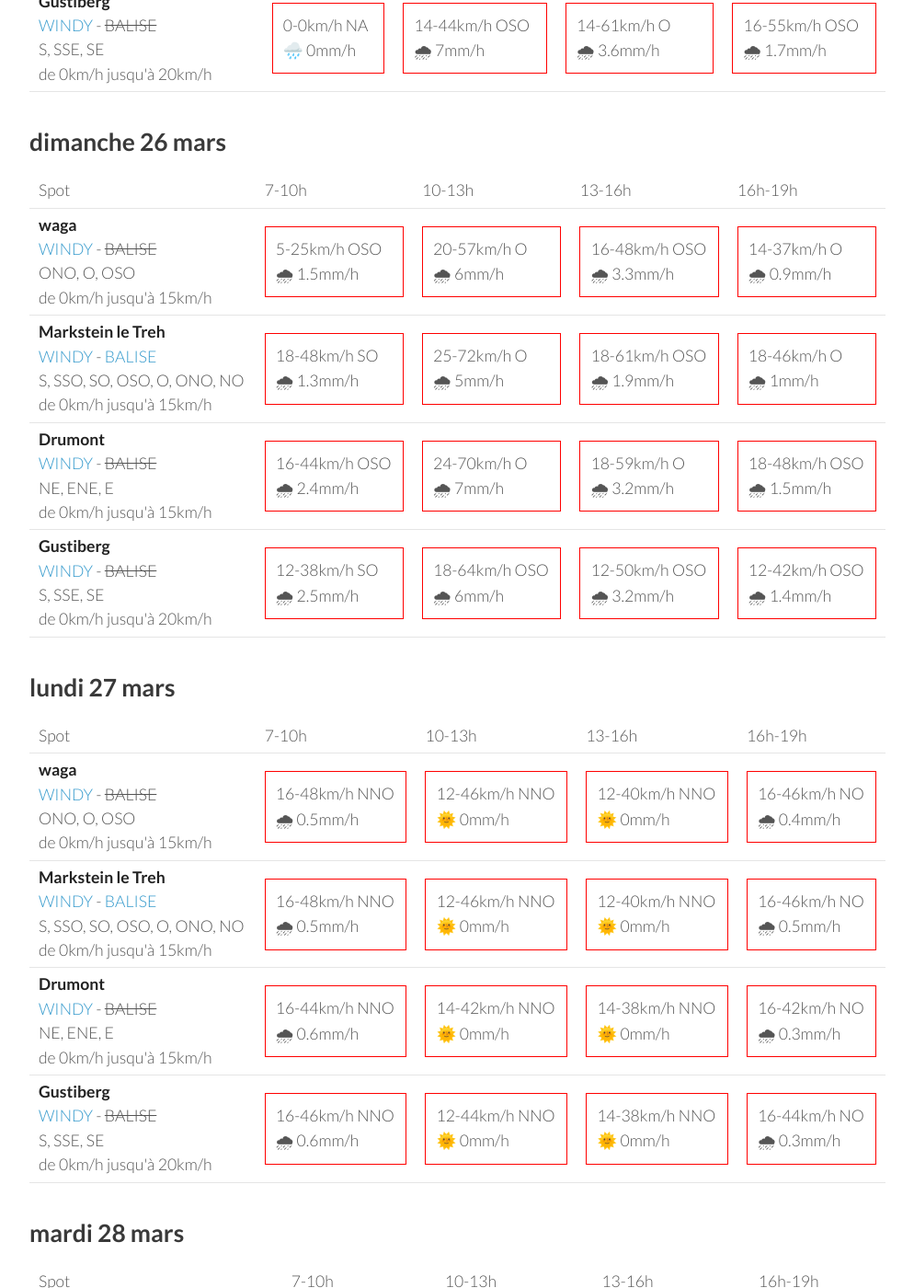
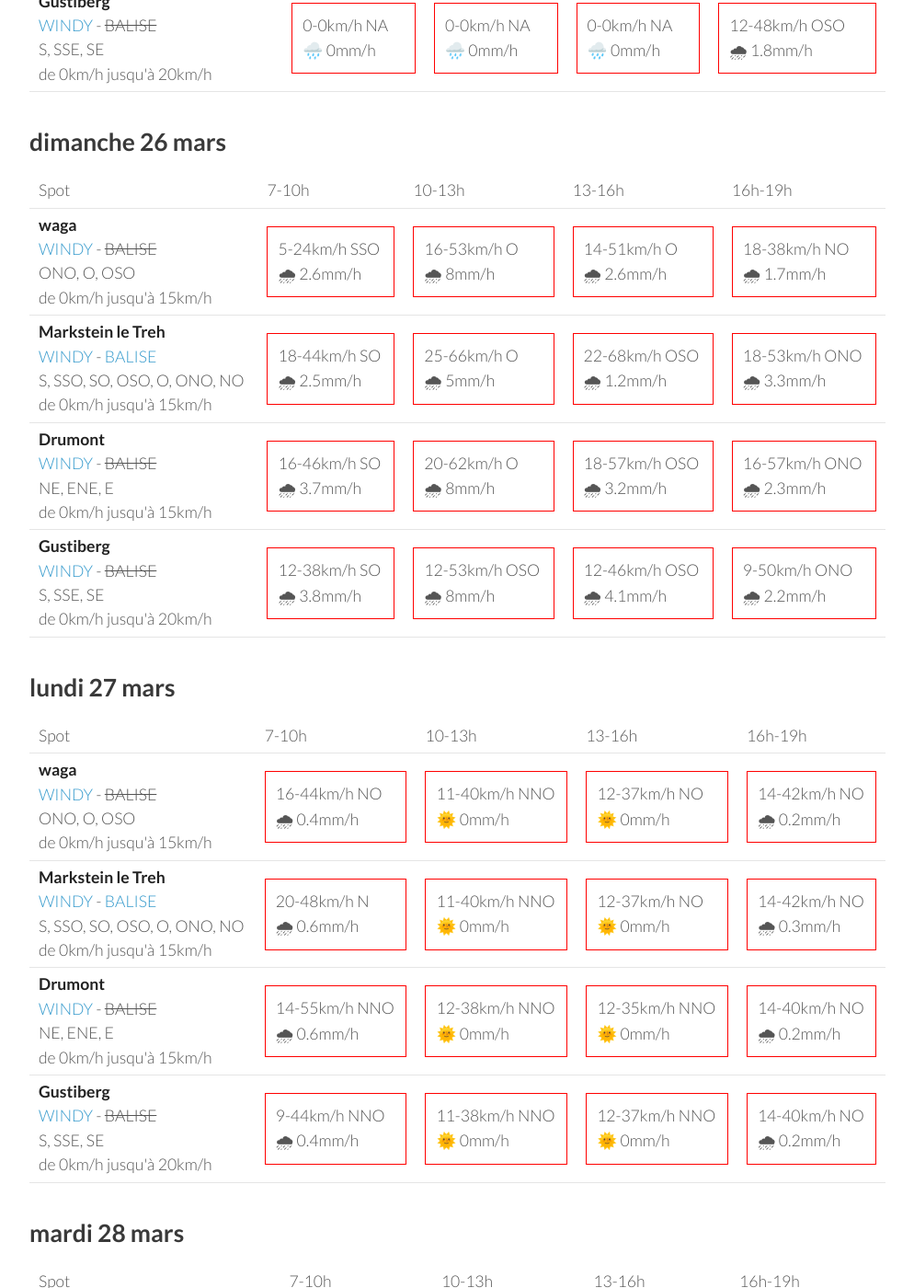
Before and after one commit to parapente-dans-le-nord/parapente-dans-le-nord.github.io, a Jekyll site: the page built from vosges.markdown, in a window 1280 px wide and 1400 px high, scrolled down 733 px. Shown: the whole window at 92% size, without its empty margins (26-1020 px from the left). Built offline with Jekyll 4.4.1, drawn with Linux system fonts in a browser that asks for light colours; some of the changed text lies outside the part shown.

Commit message:
update index.markdown

```diff
--- a/vosges.markdown
+++ b/vosges.markdown
@@ -25,36 +25,36 @@ page mise à jour le samedi 25 mars 13:16
         <td><strong>waga</strong><br><a href="https://windy.com/47.903/6.996?47.900,6.983,15">WINDY</a> - <span class="no-balise"> BALISE </span><br> <span class="vent-favorable">ONO, O, OSO</span><br><span class="force-vent">de 0km/h jusqu'à 15km/h</span> </td>
 
             <td><div class="not-flyable"><p>0-0km/h NA</p><p>🌧️ 0mm/h</p></div></td>
-            <td><div class="not-flyable"><p>14-35km/h OSO</p><p>🌧 4.2mm/h</p></div></td>
-            <td><div class="not-flyable"><p>18-55km/h ONO</p><p>🌧 2.1mm/h</p></div></td>
-            <td><div class="not-flyable"><p>16-46km/h O</p><p>🌧 0.9mm/h</p></div></td>
+            <td><div class="not-flyable"><p>0-0km/h NA</p><p>🌧️ 0mm/h</p></div></td>
+            <td><div class="not-flyable"><p>0-0km/h NA</p><p>🌧️ 0mm/h</p></div></td>
+            <td><div class="not-flyable"><p>14-50km/h O</p><p>🌧 1.1mm/h</p></div></td>
 
     </tr>
 <tr>
         <td><strong>Markstein le Treh</strong><br><a href="https://windy.com/47.926/7.012?47.505,7.012,8,m:eY1agmQ">WINDY</a> - <span class=""><a href="http://www.balisemeteo.com/balise.php?idBalise=136">BALISE</a> </span><br> <span class="vent-favorable">S, SSO, SO, OSO, O, ONO, NO</span><br><span class="force-vent">de 0km/h jusqu'à 15km/h</span> </td>
 
             <td><div class="not-flyable"><p>0-0km/h NA</p><p>🌧️ 0mm/h</p></div></td>
-            <td><div class="not-flyable"><p>20-50km/h OSO</p><p>🌧 3.1mm/h</p></div></td>
-            <td><div class="not-flyable"><p>24-62km/h O</p><p>🌧 1.5mm/h</p></div></td>
-            <td><div class="not-flyable"><p>24-59km/h OSO</p><p>🌧 0.5mm/h</p></div></td>
+            <td><div class="not-flyable"><p>0-0km/h NA</p><p>🌧️ 0mm/h</p></div></td>
+            <td><div class="not-flyable"><p>0-0km/h NA</p><p>🌧️ 0mm/h</p></div></td>
+            <td><div class="not-flyable"><p>20-62km/h O</p><p>🌧 0.4mm/h</p></div></td>
 
     </tr>
 <tr>
         <td><strong>Drumont</strong><br><a href="https://windy.com/47.898/6.919?47.687,6.919,9,m:eYYagmG">WINDY</a> - <span class="no-balise"> BALISE </span><br> <span class="vent-favorable">NE, ENE, E</span><br><span class="force-vent">de 0km/h jusqu'à 15km/h</span> </td>
 
             <td><div class="not-flyable"><p>0-0km/h NA</p><p>🌧️ 0mm/h</p></div></td>
-            <td><div class="not-flyable"><p>18-50km/h OSO</p><p>🌧 7mm/h</p></div></td>
-            <td><div class="not-flyable"><p>18-68km/h O</p><p>🌧 3.5mm/h</p></div></td>
-            <td><div class="not-flyable"><p>20-64km/h OSO</p><p>🌧 1.5mm/h</p></div></td>
+            <td><div class="not-flyable"><p>0-0km/h NA</p><p>🌧️ 0mm/h</p></div></td>
+            <td><div class="not-flyable"><p>0-0km/h NA</p><p>🌧️ 0mm/h</p></div></td>
+            <td><div class="not-flyable"><p>16-57km/h O</p><p>🌧 1.4mm/h</p></div></td>
 
     </tr>
 <tr>
         <td><strong>Gustiberg</strong><br><a href="https://windy.com/47.894/6.934?47.891,6.934,15,m:eYYagmI">WINDY</a> - <span class="no-balise"> BALISE </span><br> <span class="vent-favorable">S, SSE, SE</span><br><span class="force-vent">de 0km/h jusqu'à 20km/h</span> </td>
 
             <td><div class="not-flyable"><p>0-0km/h NA</p><p>🌧️ 0mm/h</p></div></td>
-            <td><div class="not-flyable"><p>14-44km/h OSO</p><p>🌧 7mm/h</p></div></td>
-            <td><div class="not-flyable"><p>14-61km/h O</p><p>🌧 3.6mm/h</p></div></td>
-            <td><div class="not-flyable"><p>16-55km/h OSO</p><p>🌧 1.7mm/h</p></div></td>
+            <td><div class="not-flyable"><p>0-0km/h NA</p><p>🌧️ 0mm/h</p></div></td>
+            <td><div class="not-flyable"><p>0-0km/h NA</p><p>🌧️ 0mm/h</p></div></td>
+            <td><div class="not-flyable"><p>12-48km/h OSO</p><p>🌧 1.8mm/h</p></div></td>
 
     </tr>
 
@@ -76,40 +76,40 @@ page mise à jour le samedi 25 mars 13:16
 <tr>
         <td><strong>waga</strong><br><a href="https://windy.com/47.903/6.996?47.900,6.983,15">WINDY</a> - <span class="no-balise"> BALISE </span><br> <span class="vent-favorable">ONO, O, OSO</span><br><span class="force-vent">de 0km/h jusqu'à 15km/h</span> </td>
 
-            <td><div class="not-flyable"><p>5-25km/h OSO</p><p>🌧 1.5mm/h</p></div></td>
-            <td><div class="not-flyable"><p>20-57km/h O</p><p>🌧 6mm/h</p></div></td>
-            <td><div class="not-flyable"><p>16-48km/h OSO</p><p>🌧 3.3mm/h</p></div></td>
-            <td><div class="not-flyable"><p>14-37km/h O</p><p>🌧 0.9mm/h</p></div></td>
+            <td><div class="not-flyable"><p>5-24km/h SSO</p><p>🌧 2.6mm/h</p></div></td>
+            <td><div class="not-flyable"><p>16-53km/h O</p><p>🌧 8mm/h</p></div></td>
+            <td><div class="not-flyable"><p>14-51km/h O</p><p>🌧 2.6mm/h</p></div></td>
+            <td><div class="not-flyable"><p>18-38km/h NO</p><p>🌧 1.7mm/h</p></div></td>
 
 
     </tr>
 <tr>
         <td><strong>Markstein le Treh</strong><br><a href="https://windy.com/47.926/7.012?47.505,7.012,8,m:eY1agmQ">WINDY</a> - <span class=""><a href="http://www.balisemeteo.com/balise.php?idBalise=136">BALISE</a> </span><br> <span class="vent-favorable">S, SSO, SO, OSO, O, ONO, NO</span><br><span class="force-vent">de 0km/h jusqu'à 15km/h</span> </td>
 
-            <td><div class="not-flyable"><p>18-48km/h SO</p><p>🌧 1.3mm/h</p></div></td>
-            <td><div class="not-flyable"><p>25-72km/h O</p><p>🌧 5mm/h</p></div></td>
-            <td><div class="not-flyable"><p>18-61km/h OSO</p><p>🌧 1.9mm/h</p></div></td>
-            <td><div class="not-flyable"><p>18-46km/h O</p><p>🌧 1mm/h</p></div></td>
+            <td><div class="not-flyable"><p>18-44km/h SO</p><p>🌧 2.5mm/h</p></div></td>
+            <td><div class="not-flyable"><p>25-66km/h O</p><p>🌧 5mm/h</p></div></td>
+            <td><div class="not-flyable"><p>22-68km/h OSO</p><p>🌧 1.2mm/h</p></div></td>
+            <td><div class="not-flyable"><p>18-53km/h ONO</p><p>🌧 3.3mm/h</p></div></td>
 
 
     </tr>
 <tr>
         <td><strong>Drumont</strong><br><a href="https://windy.com/47.898/6.919?47.687,6.919,9,m:eYYagmG">WINDY</a> - <span class="no-balise"> BALISE </span><br> <span class="vent-favorable">NE, ENE, E</span><br><span class="force-vent">de 0km/h jusqu'à 15km/h</span> </td>
 
-            <td><div class="not-flyable"><p>16-44km/h OSO</p><p>🌧 2.4mm/h</p></div></td>
-            <td><div class="not-flyable"><p>24-70km/h O</p><p>🌧 7mm/h</p></div></td>
-            <td><div class="not-flyable"><p>18-59km/h O</p><p>🌧 3.2mm/h</p></div></td>
-            <td><div class="not-flyable"><p>18-48km/h OSO</p><p>🌧 1.5mm/h</p></div></td>
+            <td><div class="not-flyable"><p>16-46km/h SO</p><p>🌧 3.7mm/h</p></div></td>
+            <td><div class="not-flyable"><p>20-62km/h O</p><p>🌧 8mm/h</p></div></td>
+            <td><div class="not-flyable"><p>18-57km/h OSO</p><p>🌧 3.2mm/h</p></div></td>
+            <td><div class="not-flyable"><p>16-57km/h ONO</p><p>🌧 2.3mm/h</p></div></td>
 
 
     </tr>
 <tr>
         <td><strong>Gustiberg</strong><br><a href="https://windy.com/47.894/6.934?47.891,6.934,15,m:eYYagmI">WINDY</a> - <span class="no-balise"> BALISE </span><br> <span class="vent-favorable">S, SSE, SE</span><br><span class="force-vent">de 0km/h jusqu'à 20km/h</span> </td>
 
-            <td><div class="not-flyable"><p>12-38km/h SO</p><p>🌧 2.5mm/h</p></div></td>
-            <td><div class="not-flyable"><p>18-64km/h OSO</p><p>🌧 6mm/h</p></div></td>
-            <td><div class="not-flyable"><p>12-50km/h OSO</p><p>🌧 3.2mm/h</p></div></td>
-            <td><div class="not-flyable"><p>12-42km/h OSO</p><p>🌧 1.4mm/h</p></div></td>
+            <td><div class="not-flyable"><p>12-38km/h SO</p><p>🌧 3.8mm/h</p></div></td>
+            <td><div class="not-flyable"><p>12-53km/h OSO</p><p>🌧 8mm/h</p></div></td>
+            <td><div class="not-flyable"><p>12-46km/h OSO</p><p>🌧 4.1mm/h</p></div></td>
+            <td><div class="not-flyable"><p>9-50km/h ONO</p><p>🌧 2.2mm/h</p></div></td>
 
 
     </tr>
@@ -132,40 +132,40 @@ page mise à jour le samedi 25 mars 13:16
 <tr>
         <td><strong>waga</strong><br><a href="https://windy.com/47.903/6.996?47.900,6.983,15">WINDY</a> - <span class="no-balise"> BALISE </span><br> <span class="vent-favorable">ONO, O, OSO</span><br><span class="force-vent">de 0km/h jusqu'à 15km/h</span> </td>
 
-            <td><div class="not-flyable"><p>16-48km/h NNO</p><p>🌧 0.5mm/h</p></div></td>
-            <td><div class="not-flyable"><p>12-46km/h NNO</p><p>🌞 0mm/h</p></div></td>
-            <td><div class="not-flyable"><p>12-40km/h NNO</p><p>🌞 0mm/h</p></div></td>
-            <td><div class="not-flyable"><p>16-46km/h NO</p><p>🌧 0.4mm/h</p></div></td>
+            <td><div class="not-flyable"><p>16-44km/h NO</p><p>🌧 0.4mm/h</p></div></td>
+            <td><div class="not-flyable"><p>11-40km/h NNO</p><p>🌞 0mm/h</p></div></td>
+            <td><div class="not-flyable"><p>12-37km/h NO</p><p>🌞 0mm/h</p></div></td>
+            <td><div class="not-flyable"><p>14-42km/h NO</p><p>🌧 0.2mm/h</p></div></td>
 
 
     </tr>
 <tr>
         <td><strong>Markstein le Treh</strong><br><a href="https://windy.com/47.926/7.012?47.505,7.012,8,m:eY1agmQ">WINDY</a> - <span class=""><a href="http://www.balisemeteo.com/balise.php?idBalise=136">BALISE</a> </span><br> <span class="vent-favorable">S, SSO, SO, OSO, O, ONO, NO</span><br><span class="force-vent">de 0km/h jusqu'à 15km/h</span> </td>
 
-            <td><div class="not-flyable"><p>16-48km/h NNO</p><p>🌧 0.5mm/h</p></div></td>
-            <td><div class="not-flyable"><p>12-46km/h NNO</p><p>🌞 0mm/h</p></div></td>
-            <td><div class="not-flyable"><p>12-40km/h NNO</p><p>🌞 0mm/h</p></div></td>
-            <td><div class="not-flyable"><p>16-46km/h NO</p><p>🌧 0.5mm/h</p></div></td>
+            <td><div class="not-flyable"><p>20-48km/h N</p><p>🌧 0.6mm/h</p></div></td>
+            <td><div class="not-flyable"><p>11-40km/h NNO</p><p>🌞 0mm/h</p></div></td>
+            <td><div class="not-flyable"><p>12-37km/h NO</p><p>🌞 0mm/h</p></div></td>
+            <td><div class="not-flyable"><p>14-42km/h NO</p><p>🌧 0.3mm/h</p></div></td>
 
 
     </tr>
 <tr>
         <td><strong>Drumont</strong><br><a href="https://windy.com/47.898/6.919?47.687,6.919,9,m:eYYagmG">WINDY</a> - <span class="no-balise"> BALISE </span><br> <span class="vent-favorable">NE, ENE, E</span><br><span class="force-vent">de 0km/h jusqu'à 15km/h</span> </td>
 
-            <td><div class="not-flyable"><p>16-44km/h NNO</p><p>🌧 0.6mm/h</p></div></td>
-            <td><div class="not-flyable"><p>14-42km/h NNO</p><p>🌞 0mm/h</p></div></td>
-            <td><div class="not-flyable"><p>14-38km/h NNO</p><p>🌞 0mm/h</p></div></td>
-            <td><div class="not-flyable"><p>16-42km/h NO</p><p>🌧 0.3mm/h</p></div></td>
+            <td><div class="not-flyable"><p>14-55km/h NNO</p><p>🌧 0.6mm/h</p></div></td>
+            <td><div class="not-flyable"><p>12-38km/h NNO</p><p>🌞 0mm/h</p></div></td>
+            <td><div class="not-flyable"><p>12-35km/h NNO</p><p>🌞 0mm/h</p></div></td>
+            <td><div class="not-flyable"><p>14-40km/h NO</p><p>🌧 0.2mm/h</p></div></td>
 
 
     </tr>
 <tr>
         <td><strong>Gustiberg</strong><br><a href="https://windy.com/47.894/6.934?47.891,6.934,15,m:eYYagmI">WINDY</a> - <span class="no-balise"> BALISE </span><br> <span class="vent-favorable">S, SSE, SE</span><br><span class="force-vent">de 0km/h jusqu'à 20km/h</span> </td>
 
-            <td><div class="not-flyable"><p>16-46km/h NNO</p><p>🌧 0.6mm/h</p></div></td>
-            <td><div class="not-flyable"><p>12-44km/h NNO</p><p>🌞 0mm/h</p></div></td>
-            <td><div class="not-flyable"><p>14-38km/h NNO</p><p>🌞 0mm/h</p></div></td>
-            <td><div class="not-flyable"><p>16-44km/h NO</p><p>🌧 0.3mm/h</p></div></td>
+            <td><div class="not-flyable"><p>9-44km/h NNO</p><p>🌧 0.4mm/h</p></div></td>
+            <td><div class="not-flyable"><p>11-38km/h NNO</p><p>🌞 0mm/h</p></div></td>
+            <td><div class="not-flyable"><p>12-37km/h NNO</p><p>🌞 0mm/h</p></div></td>
+            <td><div class="not-flyable"><p>14-40km/h NO</p><p>🌧 0.2mm/h</p></div></td>
 
 
     </tr>
@@ -188,19 +188,29 @@ page mise à jour le samedi 25 mars 13:16
 <tr>
         <td><strong>Gustiberg</strong><br><a href="https://windy.com/47.894/6.934?47.891,6.934,15,m:eYYagmI">WINDY</a> - <span class="no-balise"> BALISE </span><br> <span class="vent-favorable">S, SSE, SE</span><br><span class="force-vent">de 0km/h jusqu'à 20km/h</span> </td>
 
-            <td><div class="flyable"><p>7-14km/h SE</p><p>🌞 0mm/h</p></div></td>
+            <td><div class="flyable"><p>5-14km/h SE</p><p>🌞 0mm/h</p></div></td>
             <td><div class="flyable"><p>5-18km/h SE</p><p>🌞 0mm/h</p></div></td>
-            <td><div class="not-flyable"><p>7-22km/h SE</p><p>🌞 0mm/h</p></div></td>
-            <td><div class="not-flyable"><p>5-22km/h S</p><p>🌞 0mm/h</p></div></td>
+            <td><div class="not-flyable"><p>7-24km/h SE</p><p>🌞 0mm/h</p></div></td>
+            <td><div class="not-flyable"><p>5-22km/h SSE</p><p>🌞 0mm/h</p></div></td>
 
 
     </tr>
 <tr>
         <td><strong>Markstein le Treh</strong><br><a href="https://windy.com/47.926/7.012?47.505,7.012,8,m:eY1agmQ">WINDY</a> - <span class=""><a href="http://www.balisemeteo.com/balise.php?idBalise=136">BALISE</a> </span><br> <span class="vent-favorable">S, SSO, SO, OSO, O, ONO, NO</span><br><span class="force-vent">de 0km/h jusqu'à 15km/h</span> </td>
 
-            <td><div class="not-flyable"><p>5-14km/h SE</p><p>🌞 0mm/h</p></div></td>
-            <td><div class="not-flyable"><p>5-18km/h SSE</p><p>🌞 0mm/h</p></div></td>
-            <td><div class="not-flyable"><p>7-22km/h SSE</p><p>🌞 0mm/h</p></div></td>
+            <td><div class="not-flyable"><p>5-12km/h SE</p><p>🌞 0mm/h</p></div></td>
+            <td><div class="not-flyable"><p>5-16km/h SE</p><p>🌞 0mm/h</p></div></td>
+            <td><div class="not-flyable"><p>7-24km/h SE</p><p>🌞 0mm/h</p></div></td>
+            <td><div class="not-flyable"><p>5-22km/h S</p><p>🌞 0mm/h</p></div></td>
+
+
+    </tr>
+<tr>
+        <td><strong>Drumont</strong><br><a href="https://windy.com/47.898/6.919?47.687,6.919,9,m:eYYagmG">WINDY</a> - <span class="no-balise"> BALISE </span><br> <span class="vent-favorable">NE, ENE, E</span><br><span class="force-vent">de 0km/h jusqu'à 15km/h</span> </td>
+
+            <td><div class="not-flyable"><p>7-14km/h SE</p><p>🌞 0mm/h</p></div></td>
+            <td><div class="not-flyable"><p>5-18km/h SE</p><p>🌞 0mm/h</p></div></td>
+            <td><div class="not-flyable"><p>7-22km/h SE</p><p>🌞 0mm/h</p></div></td>
             <td><div class="not-flyable"><p>5-22km/h S</p><p>🌞 0mm/h</p></div></td>
 
 
@@ -209,19 +219,9 @@ page mise à jour le samedi 25 mars 13:16
         <td><strong>waga</strong><br><a href="https://windy.com/47.903/6.996?47.900,6.983,15">WINDY</a> - <span class="no-balise"> BALISE </span><br> <span class="vent-favorable">ONO, O, OSO</span><br><span class="force-vent">de 0km/h jusqu'à 15km/h</span> </td>
 
             <td><div class="not-flyable"><p>5-14km/h SE</p><p>🌞 0mm/h</p></div></td>
-            <td><div class="not-flyable"><p>5-18km/h SSE</p><p>🌞 0mm/h</p></div></td>
-            <td><div class="not-flyable"><p>7-24km/h SSE</p><p>🌞 0mm/h</p></div></td>
-            <td><div class="not-flyable"><p>5-22km/h S</p><p>🌞 0mm/h</p></div></td>
-
-
-    </tr>
-<tr>
-        <td><strong>Drumont</strong><br><a href="https://windy.com/47.898/6.919?47.687,6.919,9,m:eYYagmG">WINDY</a> - <span class="no-balise"> BALISE </span><br> <span class="vent-favorable">NE, ENE, E</span><br><span class="force-vent">de 0km/h jusqu'à 15km/h</span> </td>
-
-            <td><div class="not-flyable"><p>7-16km/h SE</p><p>🌞 0mm/h</p></div></td>
-            <td><div class="not-flyable"><p>5-18km/h SE</p><p>🌞 0mm/h</p></div></td>
-            <td><div class="not-flyable"><p>7-22km/h SSE</p><p>🌞 0mm/h</p></div></td>
-            <td><div class="not-flyable"><p>5-22km/h S</p><p>🌞 0mm/h</p></div></td>
+            <td><div class="not-flyable"><p>5-16km/h SE</p><p>🌞 0mm/h</p></div></td>
+            <td><div class="not-flyable"><p>7-24km/h SE</p><p>🌞 0mm/h</p></div></td>
+            <td><div class="not-flyable"><p>5-24km/h SSE</p><p>🌞 0mm/h</p></div></td>
 
 
     </tr>
```
Also changed, not shown: other parts of vosges.markdown (+1 -1 lines).
